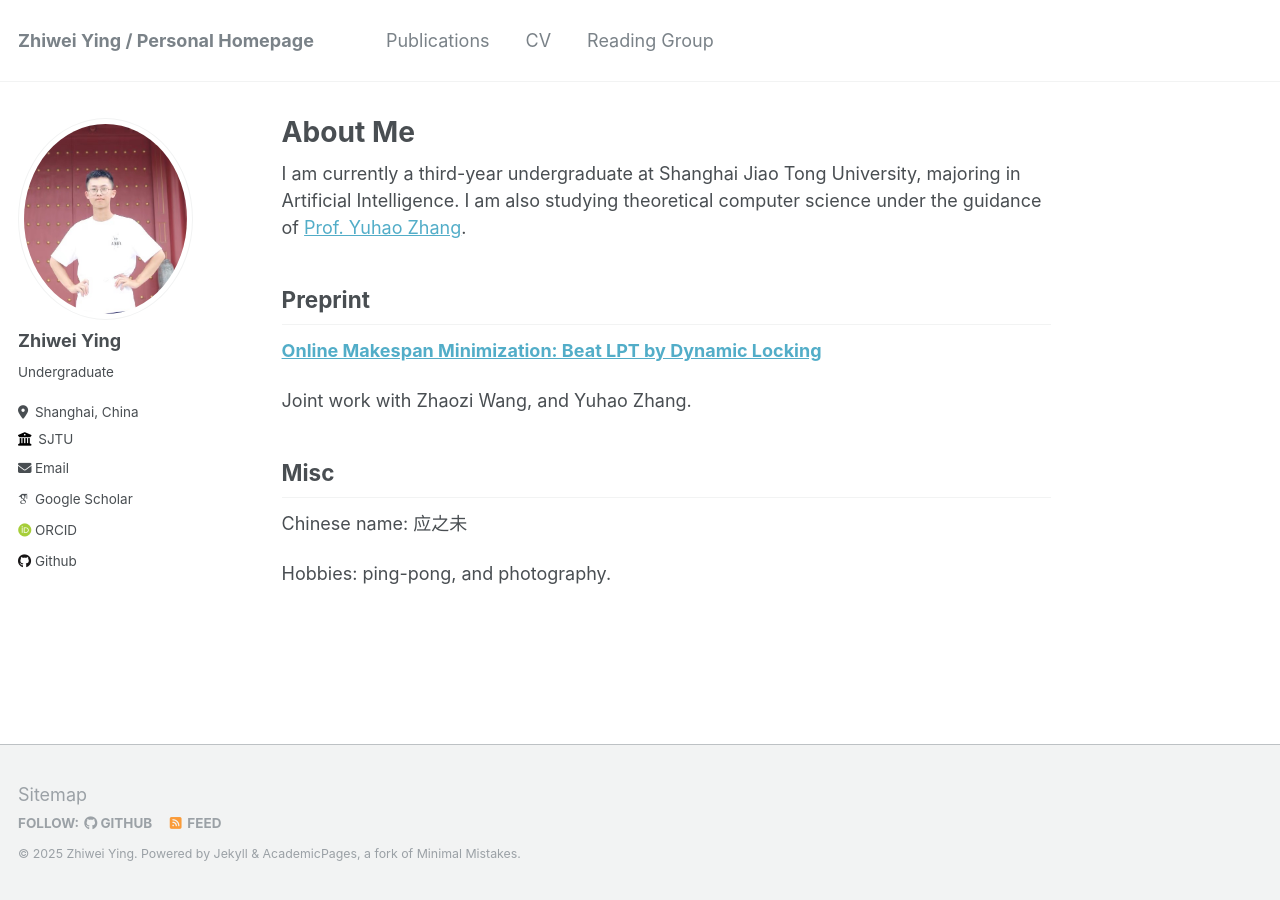
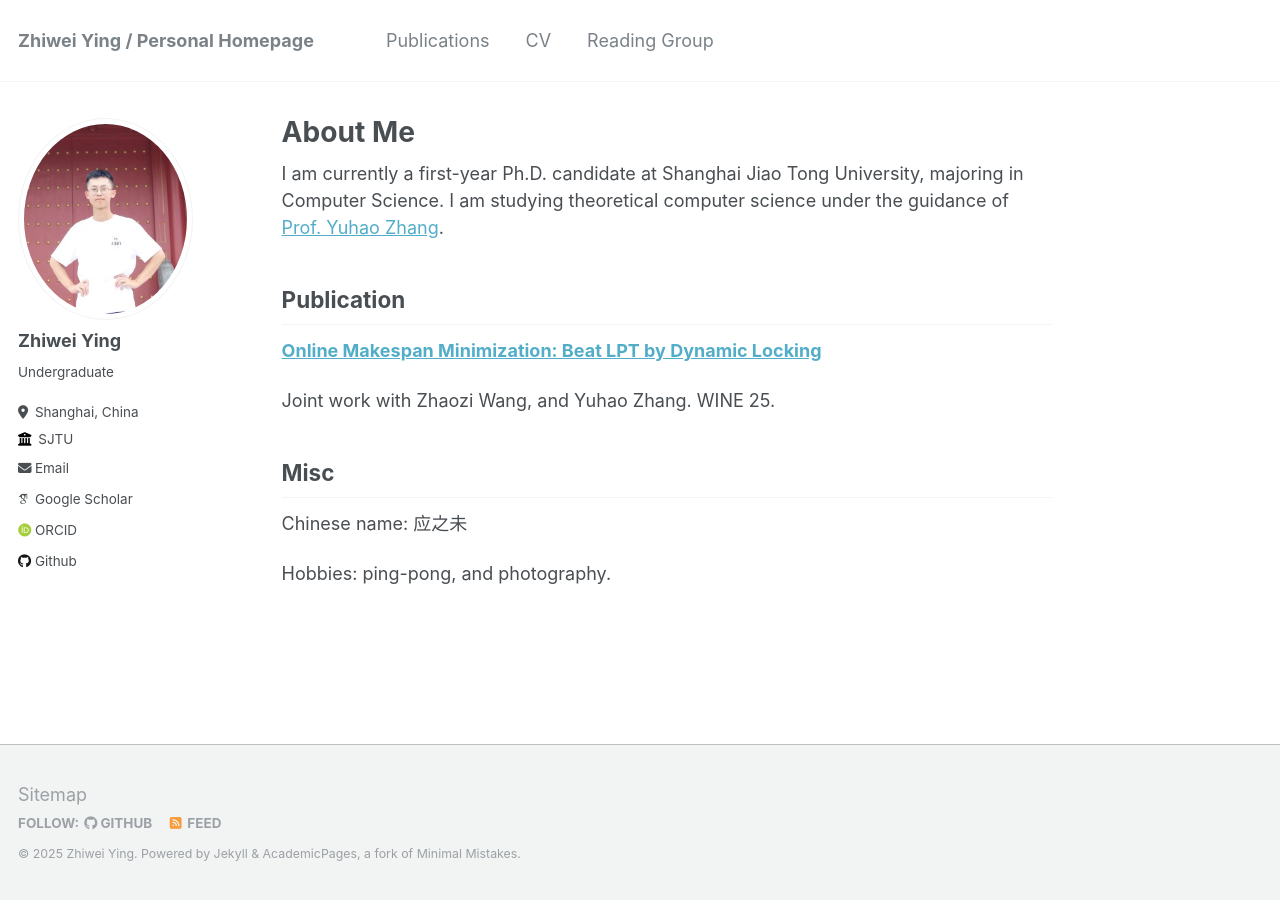
Before and after one commit to yzwykx/yzwykx.github.io, a Jekyll site: the page built from _pages/about.md, in a window 1280 px wide. Built offline with Jekyll 4.4.1, drawn with Linux system fonts in a browser that asks for light colours; some web fonts are replaced.

Commit message:
Update academic status and publication details

```diff
--- a/_pages/about.md
+++ b/_pages/about.md
@@ -7,13 +7,14 @@ redirect_from:
   - /about.html
 ---
 
-I am currently a third-year undergraduate at Shanghai Jiao Tong University, majoring in Artificial Intelligence. I am also studying theoretical computer science under the guidance of [Prof. Yuhao Zhang](http://www.zyhwtc.com/).
+I am currently a first-year Ph.D. candidate at Shanghai Jiao Tong University, majoring in Computer Science. I am studying theoretical computer science under the guidance of [Prof. Yuhao Zhang](http://www.zyhwtc.com/).
 
-## Preprint
+## Publication
 
 [**Online Makespan Minimization: Beat LPT by Dynamic Locking**](https://arxiv.org/abs/2311.11195)
 
 Joint work with Zhaozi Wang, and Yuhao Zhang.
+WINE 25.
 
 ## Misc
 
```
